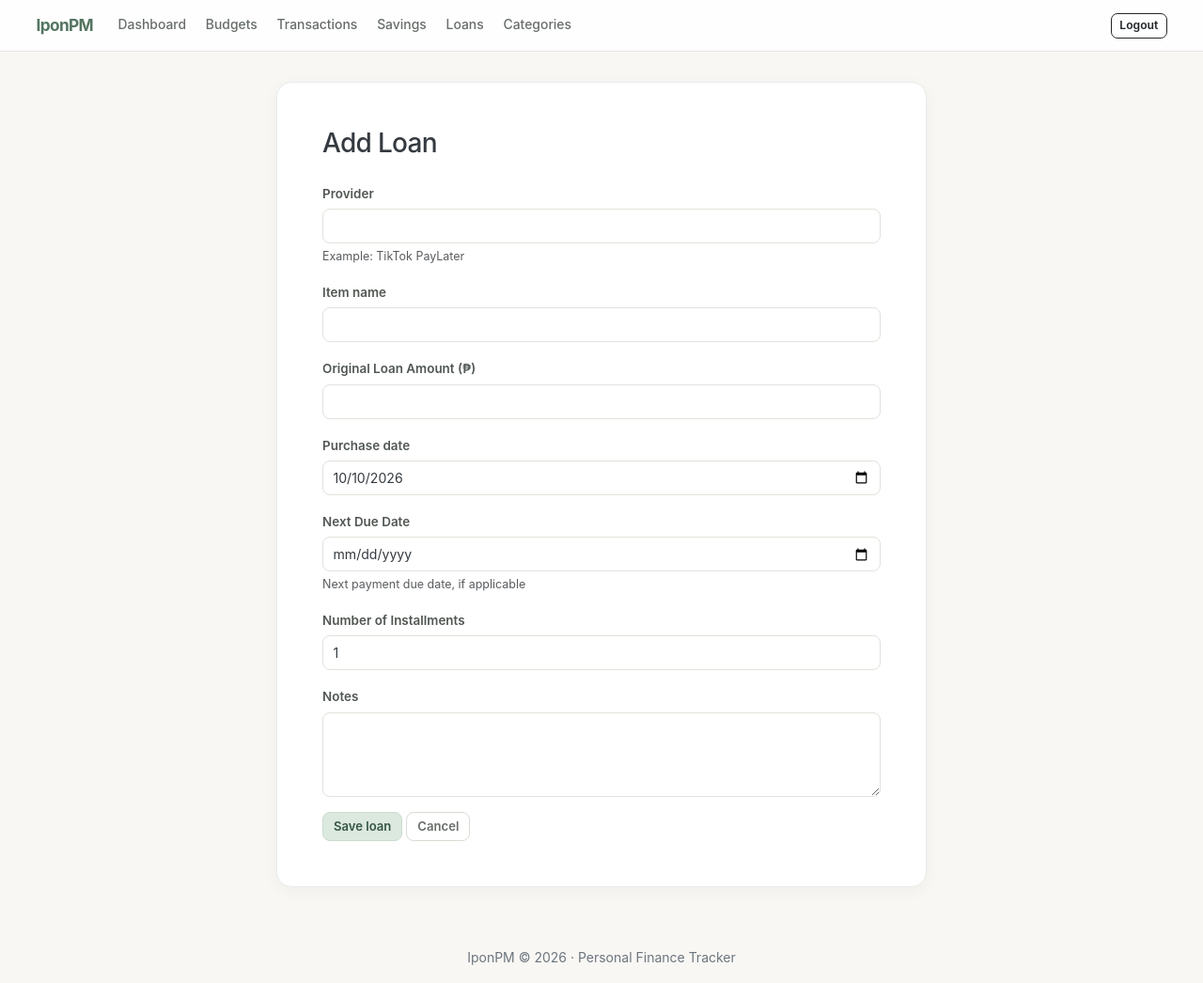
After one commit to iyamln/IponPM, a Django app: page /loans/add/ in a window 1280 px wide. The commit adds this page. Shown: the whole page at 94% size. Run offline with Django 5.2, Linux system fonts and the light colour scheme; the visitor is signed in with stand-in values (Sample User, id 1).

Commit message:
Updated Loan

```diff
--- a/config/settings.py
+++ b/config/settings.py
@@ -11,6 +11,7 @@ https://docs.djangoproject.com/en/5.2/ref/settings/
 """
 
 from pathlib import Path
+import os
 
 # Build paths inside the project like this: BASE_DIR / 'subdir'.
 BASE_DIR = Path(__file__).resolve().parent.parent
@@ -20,7 +21,7 @@ BASE_DIR = Path(__file__).resolve().parent.parent
 # See https://docs.djangoproject.com/en/5.2/howto/deployment/checklist/
 
 # SECURITY WARNING: keep the secret key used in production secret!
-SECRET_KEY = 'django-insecure-lqw)pc=)2&44$i+nny0kyb83y(%--g#+5vwpon19&va=3*2+@q'
+SECRET_KEY = os.environ.get('DJANGO_SECRET_KEY', 'dev-only-change-this-key-before-deployment')
 
 # SECURITY WARNING: don't run with debug turned on in production!
 DEBUG = True
--- a/templates/registration/login.html
+++ b/templates/registration/login.html
@@ -81,9 +81,8 @@
                 </button>
             </form>
 
-            <p class="text-center text-muted small mt-4 mb-0">
-                Sign in to manage your finances.
-            </p>
+            <p class="text-center text-muted small mt-4 mb-2">Sign in to manage your finances.</p>
+            <p class="text-center small mb-0">New to IponPM? <a href="{% url 'register' %}">Create an account</a></p>
         </div>
     </div>
 </body>
--- a/tracker/admin.py
+++ b/tracker/admin.py
@@ -40,3 +40,7 @@ class SavingsGoalAdmin(admin.ModelAdmin):
         'user',
     )
     list_filter = ('status',)
+
+from .models import Loan, LoanPayment
+admin.site.register(Loan)
+admin.site.register(LoanPayment)
--- a/tracker/forms.py
+++ b/tracker/forms.py
@@ -170,3 +170,52 @@ class SavingsTransactionForm(forms.ModelForm):
 
         for field in self.fields.values():
             field.widget.attrs.update({'class': 'form-control'})
+
+
+from django.contrib.auth.forms import UserCreationForm
+from django.contrib.auth import get_user_model
+from .models import Loan, LoanPayment
+
+
+class RegistrationForm(UserCreationForm):
+    class Meta:
+        model = get_user_model()
+        fields = ('username', 'email')
+
+    def __init__(self, *args, **kwargs):
+        super().__init__(*args, **kwargs)
+        self.fields['email'].required = True
+        for field in self.fields.values():
+            field.widget.attrs.update({'class': 'form-control'})
+
+
+class LoanForm(forms.ModelForm):
+    class Meta:
+        model = Loan
+        fields = ['provider', 'item_name', 'total_amount', 'purchase_date', 'due_date', 'installment_count', 'notes']
+        labels = {'total_amount': 'Original Loan Amount (₱)', 'due_date': 'Next Due Date', 'installment_count': 'Number of Installments'}
+        widgets = {
+            'purchase_date': forms.DateInput(attrs={'type': 'date'}),
+            'due_date': forms.DateInput(attrs={'type': 'date'}),
+            'total_amount': forms.NumberInput(attrs={'min': '0.01', 'step': '0.01'}),
+            'installment_count': forms.NumberInput(attrs={'min': '1', 'step': '1'}),
+            'notes': forms.Textarea(attrs={'rows': 3}),
+        }
+    def __init__(self, *args, **kwargs):
+        super().__init__(*args, **kwargs)
+        for field in self.fields.values():
+            field.widget.attrs.update({'class': 'form-control'})
+
+
+class LoanPaymentForm(forms.ModelForm):
+    class Meta:
+        model = LoanPayment
+        fields = ['amount', 'payment_date', 'notes']
+        labels = {'amount': 'Payment Amount (₱)', 'payment_date': 'Payment Date'}
+        widgets = {'amount': forms.NumberInput(attrs={'min': '0.01', 'step': '0.01'}), 'payment_date': forms.DateInput(attrs={'type': 'date'}), 'notes': forms.Textarea(attrs={'rows': 3})}
+    def __init__(self, *args, **kwargs):
+        super().__init__(*args, **kwargs)
+        if not self.instance.pk:
+            self.fields['payment_date'].initial = timezone.localdate()
+        for field in self.fields.values():
+            field.widget.attrs.update({'class': 'form-control'})
--- /dev/null
+++ b/tracker/static/tracker/css/pastel.css
@@ -0,0 +1,160 @@
+/* IponPM minimalist pastel theme. Load after Bootstrap in tracker/base.html. */
+:root {
+  --ipon-bg: #f8f7f4;
+  --ipon-surface: #ffffff;
+  --ipon-text: #343a40;
+  --ipon-muted: #7b8187;
+  --ipon-border: #e8e6e1;
+  --ipon-sage: #dce9df;
+  --ipon-sage-strong: #537561;
+  --ipon-lavender: #e9e3f5;
+  --ipon-lavender-strong: #76649a;
+  --ipon-rose: #f4e1e3;
+  --ipon-rose-strong: #a76570;
+  --ipon-butter: #f7edcc;
+  --ipon-blue: #e1ebf5;
+  --ipon-shadow: 0 4px 18px rgba(53, 59, 54, .045);
+  --ipon-radius: 14px;
+}
+
+html { color-scheme: light; }
+body {
+  background: var(--ipon-bg) !important;
+  color: var(--ipon-text) !important;
+  font-family: Inter, ui-sans-serif, system-ui, -apple-system, "Segoe UI", sans-serif;
+  font-size: .94rem;
+  line-height: 1.55;
+}
+main, .container, .container-fluid { max-width: 1240px; }
+.container, .container-fluid { padding-left: 1.15rem; padding-right: 1.15rem; }
+
+/* Navigation */
+.navbar {
+  background: rgba(255,255,255,.94) !important;
+  border-bottom: 1px solid var(--ipon-border) !important;
+  box-shadow: none !important;
+  padding-top: .55rem;
+  padding-bottom: .55rem;
+}
+.navbar .container, .navbar .container-fluid { max-width: 1240px; }
+.navbar-brand { color: var(--ipon-sage-strong) !important; font-weight: 750; letter-spacing: -.035em; font-size: 1.08rem; }
+.navbar .nav-link { color: #666d68 !important; font-size: .87rem; font-weight: 550; border-radius: 8px; padding: .42rem .65rem !important; transition: background .15s ease, color .15s ease; }
+.navbar .nav-link:hover, .navbar .nav-link:focus { background: #f0f3ef; color: var(--ipon-sage-strong) !important; }
+.navbar-toggler { border: 1px solid var(--ipon-border) !important; border-radius: 8px; padding: .3rem .5rem; box-shadow: none !important; }
+
+/* Type and spacing */
+h1, h2, h3, h4, h5, h6 { color: #303632; letter-spacing: -.025em; font-weight: 680; }
+h1 { font-size: clamp(1.45rem, 2.6vw, 2rem); }
+h2 { font-size: 1.35rem; }
+h3 { font-size: 1.12rem; }
+p { color: inherit; }
+.text-muted, .text-secondary { color: var(--ipon-muted) !important; }
+hr { border-color: var(--ipon-border); opacity: 1; }
+a { color: var(--ipon-sage-strong); text-decoration-thickness: 1px; text-underline-offset: 3px; }
+a:hover { color: #3e604b; }
+
+/* Panels and cards */
+.card, .modal-content, .dropdown-menu, .list-group, .accordion-item {
+  border: 1px solid var(--ipon-border) !important;
+  border-radius: var(--ipon-radius) !important;
+  box-shadow: var(--ipon-shadow);
+  background: var(--ipon-surface);
+}
+.card { overflow: hidden; }
+.card-header, .card-footer { background: #fcfbf9 !important; border-color: var(--ipon-border) !important; padding: .8rem 1rem; }
+.card-body { padding: 1.05rem; }
+.card-title { margin-bottom: .4rem; }
+.shadow, .shadow-sm, .shadow-lg { box-shadow: var(--ipon-shadow) !important; }
+
+/* Compact buttons */
+.btn {
+  border-radius: 8px !important;
+  font-size: .82rem !important;
+  font-weight: 600 !important;
+  line-height: 1.35 !important;
+  padding: .38rem .68rem !important;
+  box-shadow: none !important;
+  transition: transform .12s ease, background-color .12s ease, border-color .12s ease;
+}
+.btn:active { transform: translateY(1px); }
+.btn-sm { font-size: .76rem !important; padding: .28rem .52rem !important; border-radius: 7px !important; }
+.btn-lg { font-size: .9rem !important; padding: .55rem .9rem !important; }
+.btn-primary, .btn-success { color: #355644 !important; background: var(--ipon-sage) !important; border-color: #cbdccf !important; }
+.btn-primary:hover, .btn-success:hover { background: #cfdfd3 !important; border-color: #bfd3c4 !important; }
+.btn-secondary { color: #575b61 !important; background: #eeece8 !important; border-color: #e3e0da !important; }
+.btn-secondary:hover { background: #e5e2dc !important; }
+.btn-info { color: #47637a !important; background: var(--ipon-blue) !important; border-color: #d2dfeb !important; }
+.btn-warning { color: #78622d !important; background: var(--ipon-butter) !important; border-color: #eee2b9 !important; }
+.btn-danger { color: #965763 !important; background: var(--ipon-rose) !important; border-color: #ebd1d5 !important; }
+.btn-outline-primary, .btn-outline-success { color: var(--ipon-sage-strong) !important; border-color: #cbdccf !important; background: transparent !important; }
+.btn-outline-primary:hover, .btn-outline-success:hover { background: var(--ipon-sage) !important; }
+.btn-outline-secondary { color: #686d69 !important; border-color: #dcdad4 !important; }
+.btn-outline-secondary:hover { background: #f0efeb !important; }
+.btn-outline-danger { color: var(--ipon-rose-strong) !important; border-color: #e7cbd0 !important; }
+.btn-outline-danger:hover { background: var(--ipon-rose) !important; }
+.btn-link { color: var(--ipon-sage-strong) !important; text-decoration: none !important; }
+
+/* Forms */
+.form-label, label { color: #505752; font-size: .84rem; font-weight: 600; margin-bottom: .35rem; }
+.form-control, .form-select, .input-group-text {
+  border: 1px solid #e3e1db !important;
+  border-radius: 8px !important;
+  background-color: #fff !important;
+  color: var(--ipon-text) !important;
+  font-size: .88rem !important;
+  min-height: 37px;
+  padding: .42rem .65rem !important;
+  box-shadow: none !important;
+}
+textarea.form-control { min-height: 90px; }
+.form-control:focus, .form-select:focus { border-color: #b9cfbf !important; box-shadow: 0 0 0 .18rem rgba(125, 160, 135, .13) !important; }
+.form-check-input { border-color: #d8d8d0; box-shadow: none !important; }
+.form-check-input:checked { background-color: var(--ipon-sage-strong); border-color: var(--ipon-sage-strong); }
+.form-text, .invalid-feedback, .helptext { font-size: .78rem; }
+
+/* Tables */
+.table { --bs-table-bg: transparent; --bs-table-striped-bg: #fbfaf7; color: var(--ipon-text); font-size: .87rem; vertical-align: middle; margin-bottom: 0; }
+.table > :not(caption) > * > * { border-bottom-color: #eeece7; padding: .7rem .65rem; }
+.table thead th { background: #f7f6f2; color: #707670; font-size: .75rem; font-weight: 700; letter-spacing: .035em; text-transform: uppercase; border-bottom: 1px solid var(--ipon-border); white-space: nowrap; }
+.table-hover tbody tr:hover > * { --bs-table-bg-state: #f7f8f4; }
+
+/* Labels, alerts, progress and pagination */
+.badge { border-radius: 6px !important; font-weight: 600; font-size: .72rem; padding: .34em .55em; }
+.alert { border: 1px solid transparent; border-radius: 10px; font-size: .87rem; padding: .7rem .9rem; }
+.alert-success { color: #42634c; background: #eaf2eb; border-color: #dce9de; }
+.alert-danger { color: #8c4d59; background: #f8e9eb; border-color: #efd9dd; }
+.alert-warning { color: #79632e; background: #fbf3d9; border-color: #f2e8c2; }
+.alert-info { color: #4c667b; background: #eaf1f7; border-color: #dce7f0; }
+.progress { height: 7px; border-radius: 999px; background: #eeece7; }
+.progress-bar { background: #a8c7b0; border-radius: 999px; }
+.pagination { gap: .25rem; }
+.page-link { color: #5d7464; border: 1px solid var(--ipon-border); border-radius: 7px !important; font-size: .82rem; padding: .35rem .62rem; }
+.page-item.active .page-link { color: #355644; background: var(--ipon-sage); border-color: #cbdccf; }
+.page-item.disabled .page-link { color: #a5a7a3; background: #f8f7f4; }
+.dropdown-menu { padding: .35rem; }
+.dropdown-item { font-size: .86rem; border-radius: 7px; padding: .45rem .65rem; }
+.dropdown-item:hover, .dropdown-item:focus { background: #f0f3ef; }
+
+/* Calendar and dashboard helpers */
+.calendar, .calendar-grid { gap: .35rem; }
+.calendar-day, .calendar-cell { border: 1px solid var(--ipon-border); border-radius: 9px; background: #fff; padding: .45rem; }
+.stat-card, .summary-card { border: 1px solid var(--ipon-border); border-radius: var(--ipon-radius); background: #fff; box-shadow: var(--ipon-shadow); }
+.stat-card.income, .summary-card.income { background: #f0f6f0; }
+.stat-card.expense, .summary-card.expense { background: #fbefef; }
+.stat-card.savings, .summary-card.savings { background: #f2eef9; }
+
+/* Login/social pages */
+.auth-card { max-width: 460px; margin: 2rem auto; }
+.auth-card .card-body { padding: clamp(1.15rem, 4vw, 2rem); }
+.socialaccount_providers, .social-login { display: grid; gap: .55rem; }
+.socialaccount_providers li { list-style: none; }
+
+/* Keep mobile tables and navigation usable */
+.table-responsive { border-radius: 10px; }
+@media (max-width: 767.98px) {
+  body { font-size: .9rem; }
+  .card-body { padding: .85rem; }
+  .navbar .nav-link { margin: .08rem 0; }
+  .btn { padding: .34rem .55rem !important; }
+  .table > :not(caption) > * > * { padding: .55rem .48rem; }
+}
--- a/tracker/templates/tracker/base.html
+++ b/tracker/templates/tracker/base.html
@@ -12,6 +12,7 @@
     <link
         href="https://cdn.jsdelivr.net/npm/bootstrap@5.3.3/dist/css/bootstrap.min.css"
         rel="stylesheet">
+
 
     <style>
         body {
@@ -69,6 +70,8 @@
         }
     </style>
 
+<link rel="stylesheet" href="{% static 'tracker/css/pastel.css' %}">
+
     {% block extra_css %}{% endblock %}
 </head>
 
@@ -117,6 +120,9 @@
                             Savings
                         </a>
                     </li>
+                    <li class="nav-item">
+                        <a class="nav-link" href="{% url 'loan_list' %}">Loans</a>
+                    </li>
 
                     <li class="nav-item">
                         <a class="nav-link" href="{% url 'category_list' %}">
@@ -132,16 +138,15 @@
 
                     <form method="post" action="{% url 'logout' %}" class="m-0">
                         {% csrf_token %}
-                        <button type="submit" class="btn btn-outline-light btn-sm">
+                        <button type="submit" class="btn btn-outline-dark btn-sm">
                             Logout
                         </button>
                     </form>
                 </div>
             {% else %}
                 <div class="ms-auto">
-                    <a href="{% url 'login' %}" class="btn btn-outline-light btn-sm">
-                        Login
-                    </a>
+                    <a href="{% url 'login' %}" class="btn btn-outline-light btn-sm">Login</a>
+                    <a href="{% url 'register' %}" class="btn btn-light btn-sm">Create account</a>
                 </div>
             {% endif %}
         </div>
--- a/tracker/templates/tracker/dashboard.html
+++ b/tracker/templates/tracker/dashboard.html
@@ -21,7 +21,7 @@
     <div class="col-md-4"><div class="card page-card p-4 h-100">
         <p class="text-muted mb-2">Net This Month</p>
         <h2 class="fw-bold mb-0 {% if net_total < 0 %}text-danger{% else %}text-success{% endif %}">₱{{ net_total|floatformat:2 }}</h2>
-        <small class="text-muted mt-2">Income minus expenses</small>
+        <small class="text-muted mt-2">Income - expenses</small>
     </div></div>
 </div>
 
@@ -34,7 +34,7 @@
     </div></div>
     <div class="col-lg-7"><div class="card page-card p-4 h-100">
         <h2 class="h5 fw-bold">Monthly Cash Flow</h2>
-        <p class="text-muted small">Income versus expenses over the last six months</p>
+        <p class="text-muted small">Income x expenses over the last six months</p>
         <div style="position:relative;height:300px;"><canvas id="trendChart"></canvas></div>
     </div></div>
 </div>
--- /dev/null
+++ b/tracker/templates/tracker/loan_confrim_delete.html
@@ -0,0 +1,3 @@
+{% extends "tracker/base.html" %}
+{% block title %}Delete Loan | IponPM{% endblock %}
+{% block content %}<div class="row justify-content-center"><div class="col-md-7"><div class="page-card p-4"><h1 class="h3">Delete loan?</h1><p>Delete <strong>{{ loan.provider }} — {{ loan.item_name }}</strong> and its payment history? This cannot be undone.</p><form method="post">{% csrf_token %}<button class="btn btn-danger" type="submit">Delete loan</button> <a class="btn btn-outline-secondary" href="{% url 'loan_list' %}">Cancel</a></form></div></div></div>{% endblock %}
--- /dev/null
+++ b/tracker/templates/tracker/loan_form.html
@@ -0,0 +1,3 @@
+{% extends "tracker/base.html" %}
+{% block title %}{{ title }} | IponPM{% endblock %}
+{% block content %}<div class="row justify-content-center"><div class="col-lg-7"><div class="page-card p-4 p-md-5"><h1 class="h3 mb-4">{{ title }}</h1><form method="post">{% csrf_token %}{% for field in form %}<div class="mb-3"><label class="form-label" for="{{ field.id_for_label }}">{{ field.label }}</label>{{ field }}{% if field.help_text %}<div class="form-text">{{ field.help_text }}</div>{% endif %}{% for error in field.errors %}<div class="text-danger small">{{ error }}</div>{% endfor %}</div>{% endfor %}<button class="btn btn-primary" type="submit">Save loan</button> <a class="btn btn-outline-secondary" href="{% url 'loan_list' %}">Cancel</a></form></div></div></div>{% endblock %}
--- /dev/null
+++ b/tracker/templates/tracker/loan_history.html
@@ -0,0 +1,3 @@
+{% extends "tracker/base.html" %}
+{% block title %}Payment History | IponPM{% endblock %}
+{% block content %}<div class="d-flex justify-content-between align-items-start flex-wrap gap-2 mb-4"><div><h1 class="h2 mb-1">Payment history</h1><p class="text-muted">{{ loan.provider }} · {{ loan.item_name }}</p></div><a class="btn btn-primary" href="{% url 'loan_payment_create' loan.pk %}">Record payment</a></div><div class="page-card p-4 mb-3"><div class="row g-3"><div class="col-sm-4"><div class="text-muted small">Original amount</div><strong>₱{{ loan.total_amount|floatformat:2 }}</strong></div><div class="col-sm-4"><div class="text-muted small">Total paid</div><strong>₱{{ total_paid|floatformat:2 }}</strong></div><div class="col-sm-4"><div class="text-muted small">Remaining</div><strong>₱{{ remaining_balance|floatformat:2 }}</strong></div></div></div>{% if payments %}<div class="page-card p-3"><div class="table-responsive"><table class="table align-middle mb-0"><thead><tr><th>Date</th><th>Amount</th><th>Notes</th></tr></thead><tbody>{% for payment in payments %}<tr><td>{{ payment.payment_date|date:"M d, Y" }}</td><td>₱{{ payment.amount|floatformat:2 }}</td><td>{{ payment.notes|default:"—" }}</td></tr>{% endfor %}</tbody></table></div></div>{% else %}<div class="page-card p-4 text-center text-muted">No payments recorded yet.</div>{% endif %}<a class="btn btn-outline-secondary mt-3" href="{% url 'loan_list' %}">Back to loans</a>{% endblock %}
--- /dev/null
+++ b/tracker/templates/tracker/loan_payment_form.html
@@ -0,0 +1,3 @@
+{% extends "tracker/base.html" %}
+{% block title %}Record Payment | IponPM{% endblock %}
+{% block content %}<div class="row justify-content-center"><div class="col-lg-6"><div class="page-card p-4 p-md-5"><h1 class="h3">Record a payment</h1><p class="text-muted">{{ loan.provider }} · {{ loan.item_name }}</p><p>Original amount: <strong>₱{{ loan.total_amount|floatformat:2 }}</strong></p><p>Current remaining: <strong>₱{{ loan.remaining_balance|floatformat:2 }}</strong></p><form method="post">{% csrf_token %}{% for field in form %}<div class="mb-3"><label class="form-label" for="{{ field.id_for_label }}">{{ field.label }}</label>{{ field }}{% for error in field.errors %}<div class="text-danger small">{{ error }}</div>{% endfor %}</div>{% endfor %}<button class="btn btn-primary" type="submit">Save payment</button> <a class="btn btn-outline-secondary" href="{% url 'loan_list' %}">Cancel</a></form></div></div></div>{% endblock %}
--- a/tracker/urls.py
+++ b/tracker/urls.py
@@ -4,6 +4,7 @@ from . import views
 
 urlpatterns = [
     path('', views.dashboard, name='dashboard'),
+    path('register/', views.register, name='register'),
 
     # Transactions
     path('transactions/', views.transaction_list, name='transaction_list'),
@@ -31,4 +32,12 @@ urlpatterns = [
     path('savings/<int:pk>/deposit/', views.savings_deposit, name='savings_deposit'),
     path('savings/<int:pk>/withdraw/', views.savings_withdraw, name='savings_withdraw'),
     path('savings/<int:pk>/history/', views.savings_history, name='savings_history'),
+
+    # Loans and repayments
+    path('loans/', views.loan_list, name='loan_list'),
+    path('loans/add/', views.loan_create, name='loan_create'),
+    path('loans/<int:pk>/edit/', views.loan_update, name='loan_update'),
+    path('loans/<int:pk>/delete/', views.loan_delete, name='loan_delete'),
+    path('loans/<int:pk>/pay/', views.loan_payment_create, name='loan_payment_create'),
+    path('loans/<int:pk>/history/', views.loan_history, name='loan_history'),
 ]
--- a/tracker/views.py
+++ b/tracker/views.py
@@ -17,8 +17,8 @@ from .models import Budget, Category, Transaction
 from django.db import transaction as db_transaction
 from django.db.models import F
 
-from .forms import SavingsGoalForm, SavingsTransactionForm
-from .models import SavingsGoal, SavingsTransaction
+from .forms import SavingsGoalForm, SavingsTransactionForm, RegistrationForm, LoanForm, LoanPaymentForm
+from .models import SavingsGoal, SavingsTransaction, Loan, LoanPayment
 
 def last_day_of_month(year, month):
     return calendar.monthrange(year, month)[1]
@@ -498,3 +498,96 @@ def savings_history(request, pk):
         'goal': goal,
         'activities': activities,
     })
+
+
+from django.contrib.auth import login
+from django.db.models import Sum as AggregateSum
+
+
+def register(request):
+    if request.user.is_authenticated:
+        return redirect('dashboard')
+    form = RegistrationForm(request.POST or None)
+    if request.method == 'POST' and form.is_valid():
+        user = form.save()
+        login(request, user)
+        messages.success(request, 'Your IponPM account has been created.')
+        return redirect('dashboard')
+    return render(request, 'registration/register.html', {'form': form})
+
+
+@login_required
+def loan_list(request):
+    loans = list(Loan.objects.filter(user=request.user).prefetch_related('payments'))
+    for loan in loans:
+        loan.total_paid = loan.payments.aggregate(total=Sum('amount'))['total'] or Decimal('0.00')
+        loan.remaining_balance = max(loan.total_amount - loan.total_paid, Decimal('0.00'))
+        loan.progress = min(float(loan.total_paid / loan.total_amount * 100), 100) if loan.total_amount else 0
+    total_outstanding = sum((loan.remaining_balance for loan in loans), Decimal('0.00'))
+    return render(request, 'tracker/loan_list.html', {'loans': loans, 'total_outstanding': total_outstanding})
+
+
+@login_required
+def loan_create(request):
+    form = LoanForm(request.POST or None)
+    if request.method == 'POST' and form.is_valid():
+        loan = form.save(commit=False)
+        loan.user = request.user
+        loan.save()
+        messages.success(request, 'Loan added successfully.')
+        return redirect('loan_list')
+    return render(request, 'tracker/loan_form.html', {'form': form, 'title': 'Add Loan'})
+
+
+@login_required
+def loan_update(request, pk):
+    loan = get_object_or_404(Loan, pk=pk, user=request.user)
+    form = LoanForm(request.POST or None, instance=loan)
+    if request.method == 'POST' and form.is_valid():
+        form.save()
+        messages.success(request, 'Loan updated successfully.')
+        return redirect('loan_list')
+    return render(request, 'tracker/loan_form.html', {'form': form, 'title': 'Edit Loan'})
+
+
+@login_required
+def loan_delete(request, pk):
+    loan = get_object_or_404(Loan, pk=pk, user=request.user)
+    if request.method == 'POST':
+        loan.delete()
+        messages.success(request, 'Loan and its payment history deleted.')
+        return redirect('loan_list')
+    return render(request, 'tracker/loan_confirm_delete.html', {'loan': loan})
+
+
+@login_required
+def loan_payment_create(request, pk):
+    loan = get_object_or_404(Loan, pk=pk, user=request.user)
+    form = LoanPaymentForm(request.POST or None)
+    already_paid = loan.payments.aggregate(total=Sum('amount'))['total'] or Decimal('0.00')
+    loan.total_paid = already_paid
+    loan.remaining_balance = max(loan.total_amount - already_paid, Decimal('0.00'))
+    if request.method == 'POST' and form.is_valid():
+        amount = form.cleaned_data['amount']
+        if amount > loan.remaining_balance:
+            form.add_error('amount', f'Payment cannot exceed the remaining balance of ₱{loan.remaining_balance:,.2f}.')
+        else:
+            payment = form.save(commit=False)
+            payment.user = request.user
+            payment.loan = loan
+            payment.save()
+            loan.refresh_status()
+            messages.success(request, 'Loan payment recorded.')
+            return redirect('loan_history', pk=loan.pk)
+    return render(request, 'tracker/loan_payment_form.html', {'form': form, 'loan': loan})
+
+
+@login_required
+def loan_history(request, pk):
+    loan = get_object_or_404(Loan, pk=pk, user=request.user)
+    payments = LoanPayment.objects.filter(loan=loan, user=request.user)
+    total_paid = payments.aggregate(total=Sum('amount'))['total'] or Decimal('0.00')
+    return render(request, 'tracker/loan_history.html', {
+        'loan': loan, 'payments': payments, 'total_paid': total_paid,
+        'remaining_balance': max(loan.total_amount - total_paid, Decimal('0.00')),
+    })
```
Also changed, not shown: templates/registration/register.html (added, +9 -0 lines), tracker/models.py (+43 -0 lines), tracker/templates/tracker/loan_list.html (added, +7 -0 lines), tracker/migrations/0004_loan_loanpayment.py (added).
